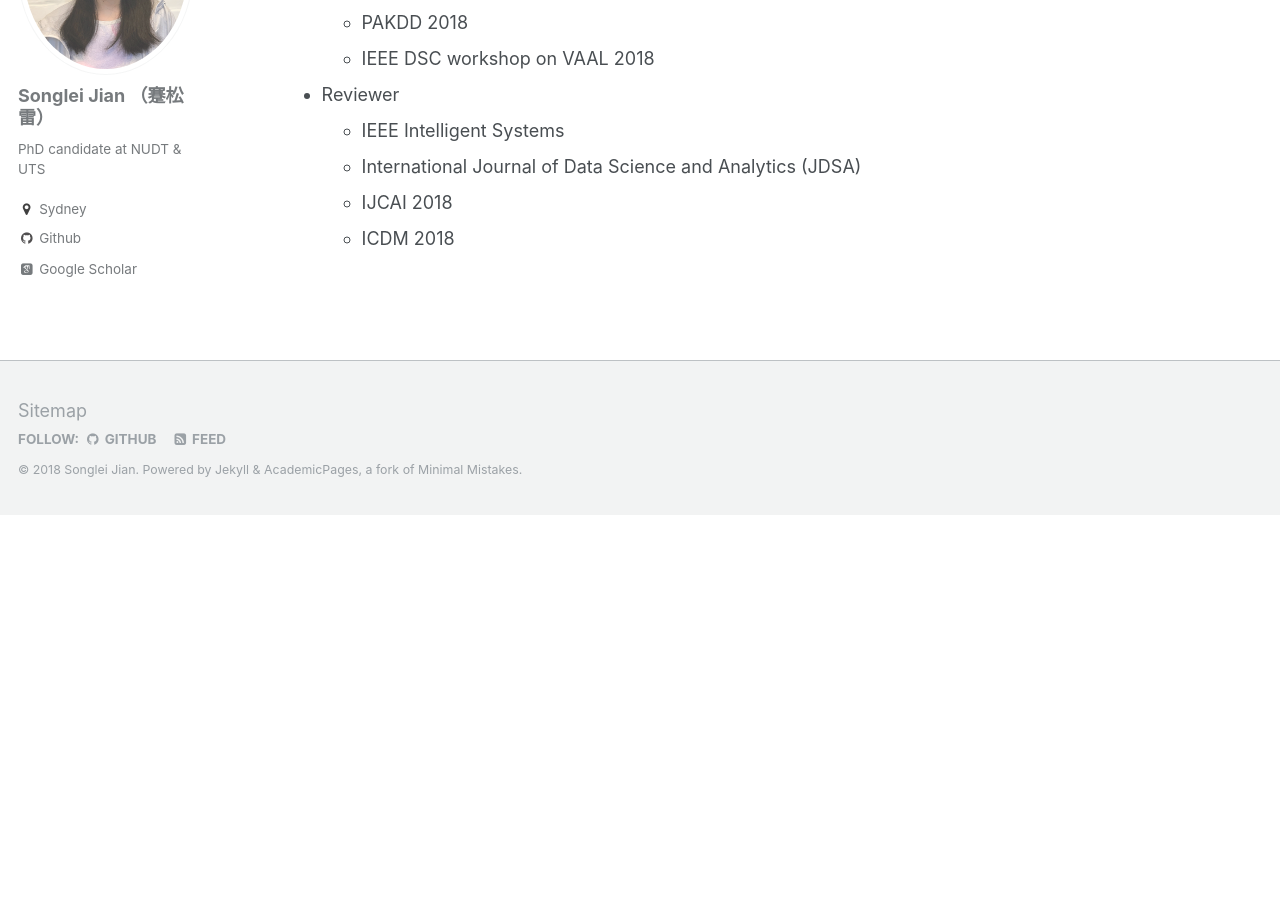
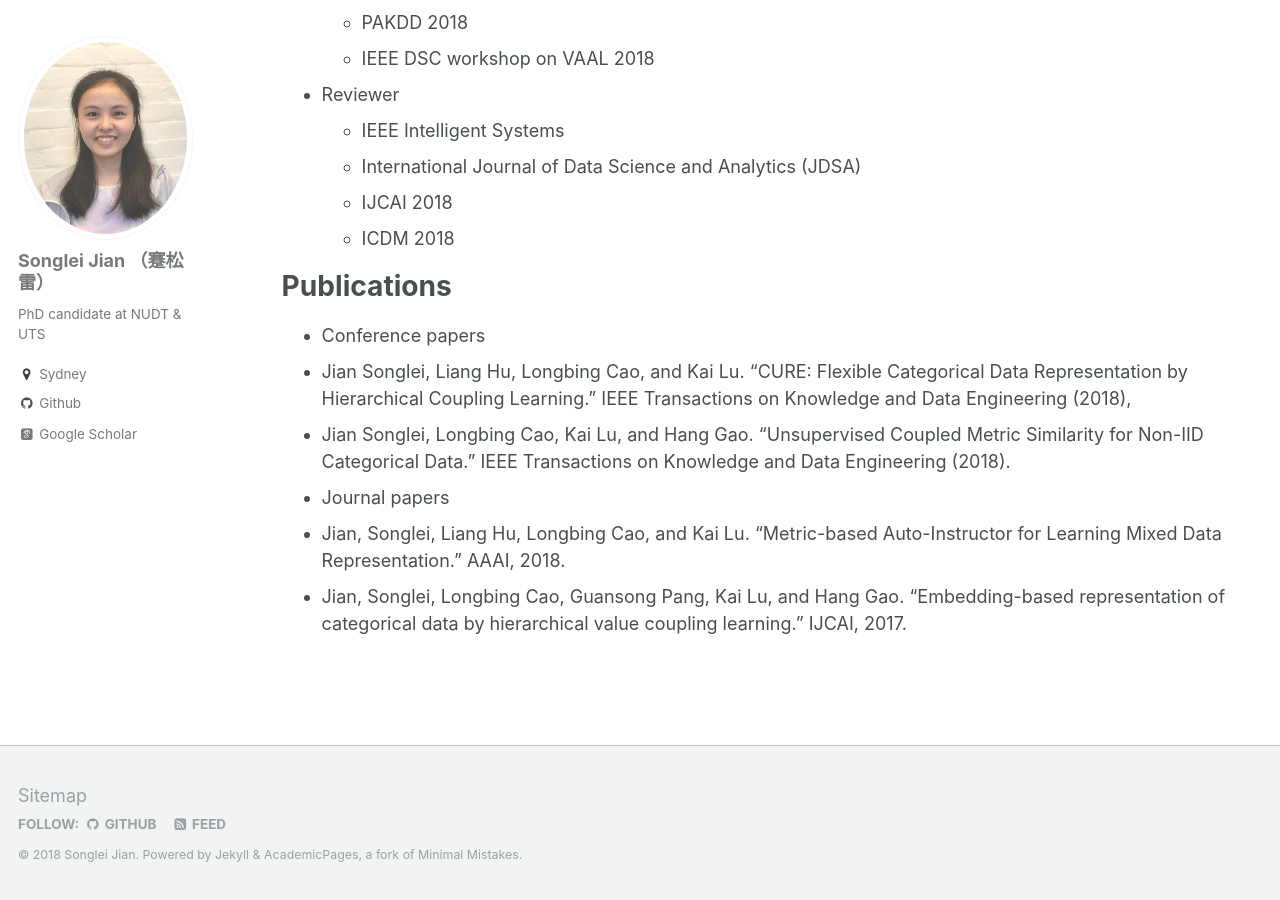
Before and after one commit to jiansonglei/jiansonglei.github.io, a Jekyll site: the page built from _pages/cv.md, in a window 1280 px wide and 900 px high, scrolled down 507 px. Built offline with Jekyll 4.4.1, drawn with Linux system fonts in a browser that asks for light colours; some web fonts are replaced; before the commit the page ends 1022 px from its top, so only the background shows below that.

Commit message:
add publication to cv

```diff
--- a/_pages/cv.md
+++ b/_pages/cv.md
@@ -22,9 +22,17 @@ Activities
   * AAAI 2019
   * PAKDD 2018
   * IEEE DSC workshop on VAAL 2018
-
 * Reviewer
   * IEEE Intelligent Systems
   * International Journal of Data Science and Analytics (JDSA)
   * IJCAI 2018
   * ICDM 2018
+
+Publications
+============
+*  Conference papers
+  * Jian Songlei, Liang Hu, Longbing Cao, and Kai Lu. "CURE: Flexible Categorical Data Representation by Hierarchical Coupling Learning." IEEE Transactions on Knowledge and Data Engineering (2018),
+  * Jian Songlei, Longbing Cao, Kai Lu, and Hang Gao. "Unsupervised Coupled Metric Similarity for Non-IID Categorical Data." IEEE Transactions on Knowledge and Data Engineering (2018).
+*  Journal papers
+  * Jian, Songlei, Liang Hu, Longbing Cao, and Kai Lu. "Metric-based Auto-Instructor for Learning Mixed Data Representation." AAAI, 2018.
+  * Jian, Songlei, Longbing Cao, Guansong Pang, Kai Lu, and Hang Gao. "Embedding-based representation of categorical data by hierarchical value coupling learning." IJCAI, 2017.
```
